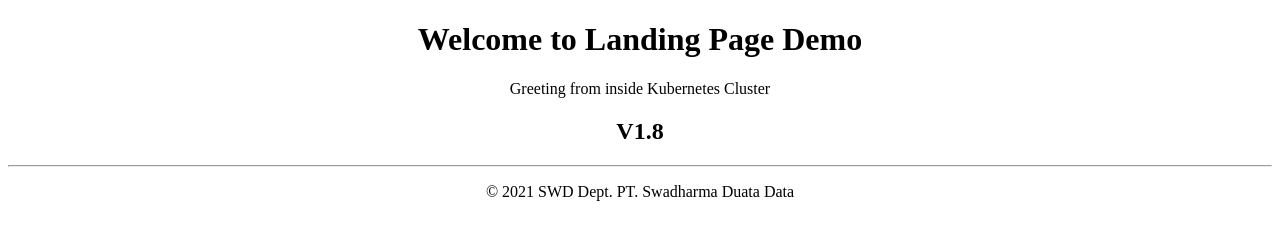
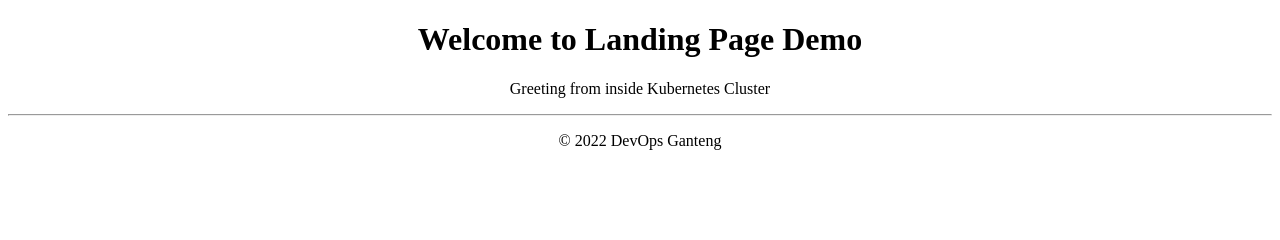
Before and after one commit to meziaris/lp, a plain HTML site: page index.html in a window 1280 px wide. Drawn offline with Linux system fonts and the light colour scheme.

```diff
--- a/index.html
+++ b/index.html
@@ -1,18 +1,20 @@
 <!DOCTYPE html>
 <html lang="en">
+
 <head>
   <meta charset="UTF-8" />
   <meta http-equiv="X-UA-Compatible" content="IE=edge" />
   <meta name="viewport" content="width=device-width, initial-scale=1.0" />
   <title>Landing Page Demo</title>
 </head>
+
 <body>
   <center>
     <h1>Welcome to Landing Page Demo</h1>
     <p>Greeting from inside Kubernetes Cluster</p>
-      <h2>V1.8</h2>
     <hr />
-      <p>&copy; 2021 SWD Dept. PT. Swadharma Duata Data</p>
+    <p>&copy; 2022 DevOps Ganteng</p>
   </center>
 </body>
+
 </html>
```
Also changed, not shown: 3 other files. Lines whose indentation alone changed are shown as unchanged.
